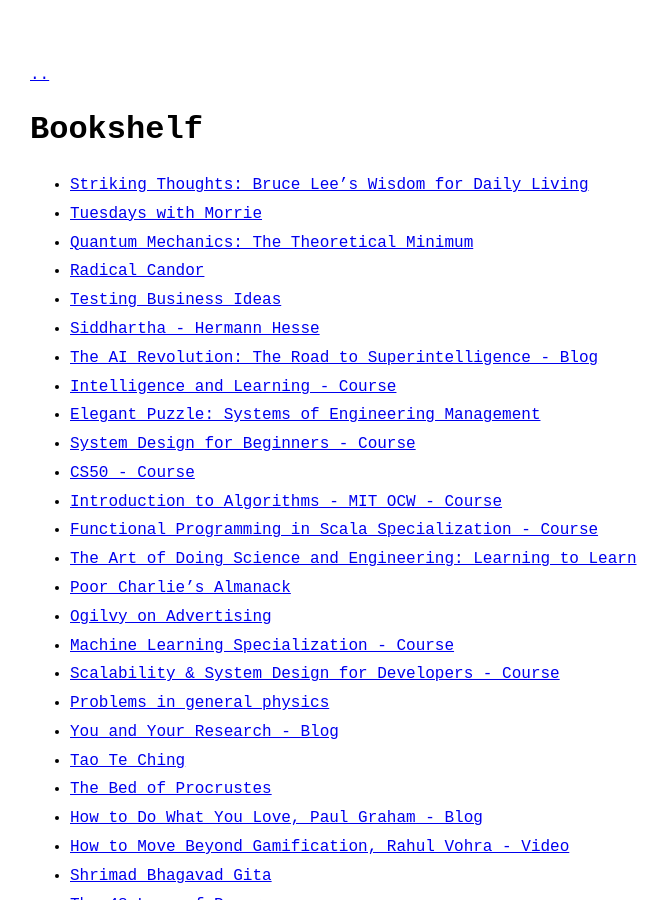
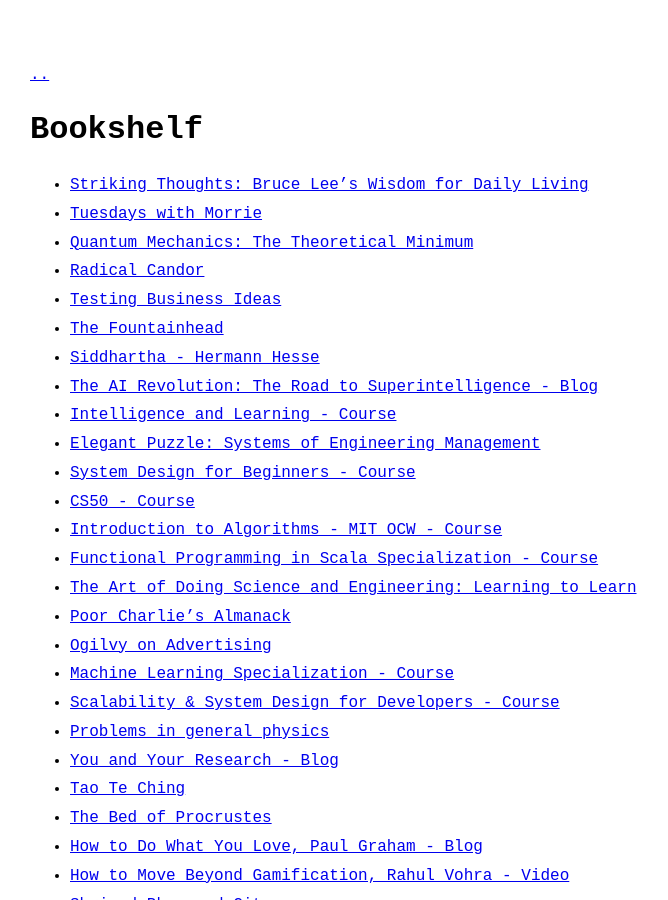
Before and after one commit to vishalvibes/vishalvibes.github.io, a Jekyll site: the page built from bookshelf.md, in a window 1280 px wide and 900 px high. Shown: the whole window, without its empty margins (290-958 px from the left). Built offline with Jekyll 4.4.1, drawn with Linux system fonts in a browser that asks for light colours.

Commit message:
Add 'The Fountainhead' to bookshelf

```diff
--- a/bookshelf.md
+++ b/bookshelf.md
@@ -12,6 +12,7 @@ permalink: /bookshelf
 - [Quantum Mechanics: The Theoretical Minimum](https://www.goodreads.com/el/book/show/18210750-quantum-mechanics)
 - [Radical Candor](https://www.goodreads.com/en/book/show/29939161)
 - [Testing Business Ideas](https://www.goodreads.com/en/book/show/44056365)
+- [The Fountainhead](https://www.goodreads.com/book/show/2122.The_Fountainhead)
 - [Siddhartha - Hermann Hesse](https://www.goodreads.com/book/show/52036.Siddhartha)
 - [The AI Revolution: The Road to Superintelligence - Blog](https://waitbutwhy.com/2015/01/artificial-intelligence-revolution-1.html)
 - [Intelligence and Learning - Course](https://www.youtube.com/watch?v=sPEEV8Xih20&list=PLRqwX-V7Uu6YJ3XfHhT2Mm4Y5I99nrIKX)
```
